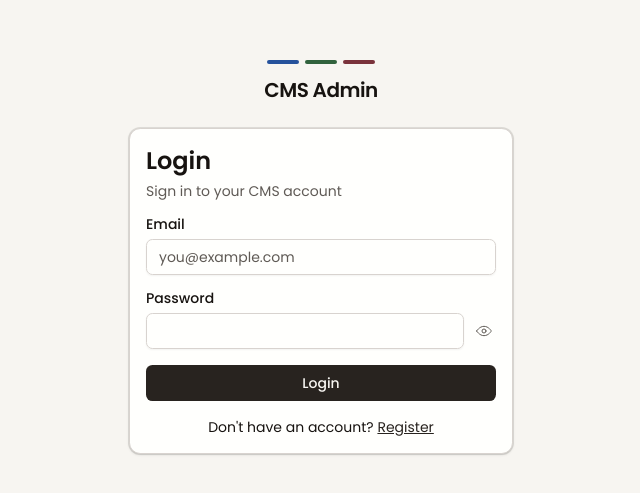
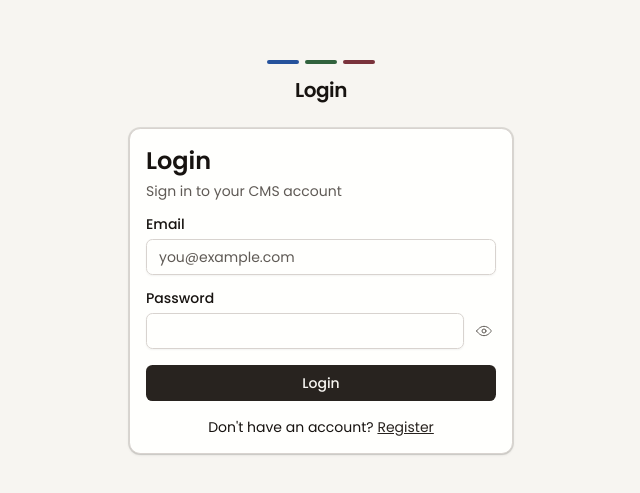
Before and after one commit to moiz962748-ai/ecommerce-store, a Next.js app in the folder frontend-cms/: page /login in a window 1280 px wide. Shown: the part 143-636 px from the top of the page, without its empty margins (319-959 px from the left). Built offline with nearby package versions, Linux system fonts and the light colour scheme; no server answers.

Commit message:
Change heading in login and register pages

```diff
--- a/frontend-cms/app/login/page.tsx
+++ b/frontend-cms/app/login/page.tsx
@@ -74,7 +74,7 @@ export default function LoginPage() {
           <span className="h-1 w-8 rounded-full bg-tag-clothing" />
         </div>
         <h1 className="font-heading text-xl font-semibold tracking-tight text-foreground">
-          CMS Admin
+          Login
         </h1>
       </div>
 
--- a/frontend-cms/app/register/page.tsx
+++ b/frontend-cms/app/register/page.tsx
@@ -108,7 +108,7 @@ export default function RegisterPage() {
           <span className="h-1 w-8 rounded-full bg-tag-clothing" />
         </div>
         <h1 className="font-heading text-xl font-semibold tracking-tight text-foreground">
-          CMS Admin
+          Register
         </h1>
       </div>
 
```
